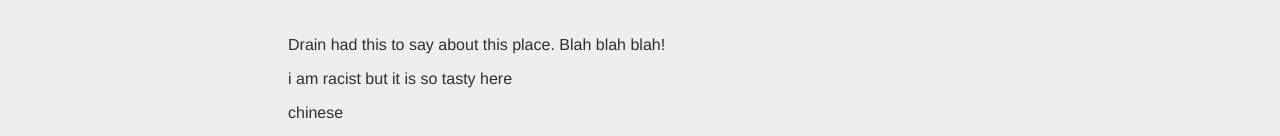
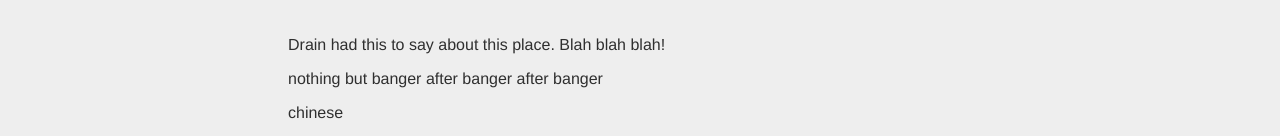
Before and after one commit to adrian154/hanadrain, a plain HTML site: page food.html in a window 1280 px wide. Shown: the part 816-952 px from the top of the page. Drawn offline with Linux system fonts and the light colour scheme.

Commit message:
i think it blew up um

```diff
--- a/food.html
+++ b/food.html
@@ -1338,7 +1338,7 @@
 
 
             <p class="drain-text">Drain had this to say about this place. Blah blah blah!</p>
-            <p class="hana-text">i am racist but it is so tasty here</p>
+            <p class="hana-text">nothing but banger after banger after banger</p>
             <div class="tags">
                 <p>chinese</p>
                 <p>noodle</p>
```
